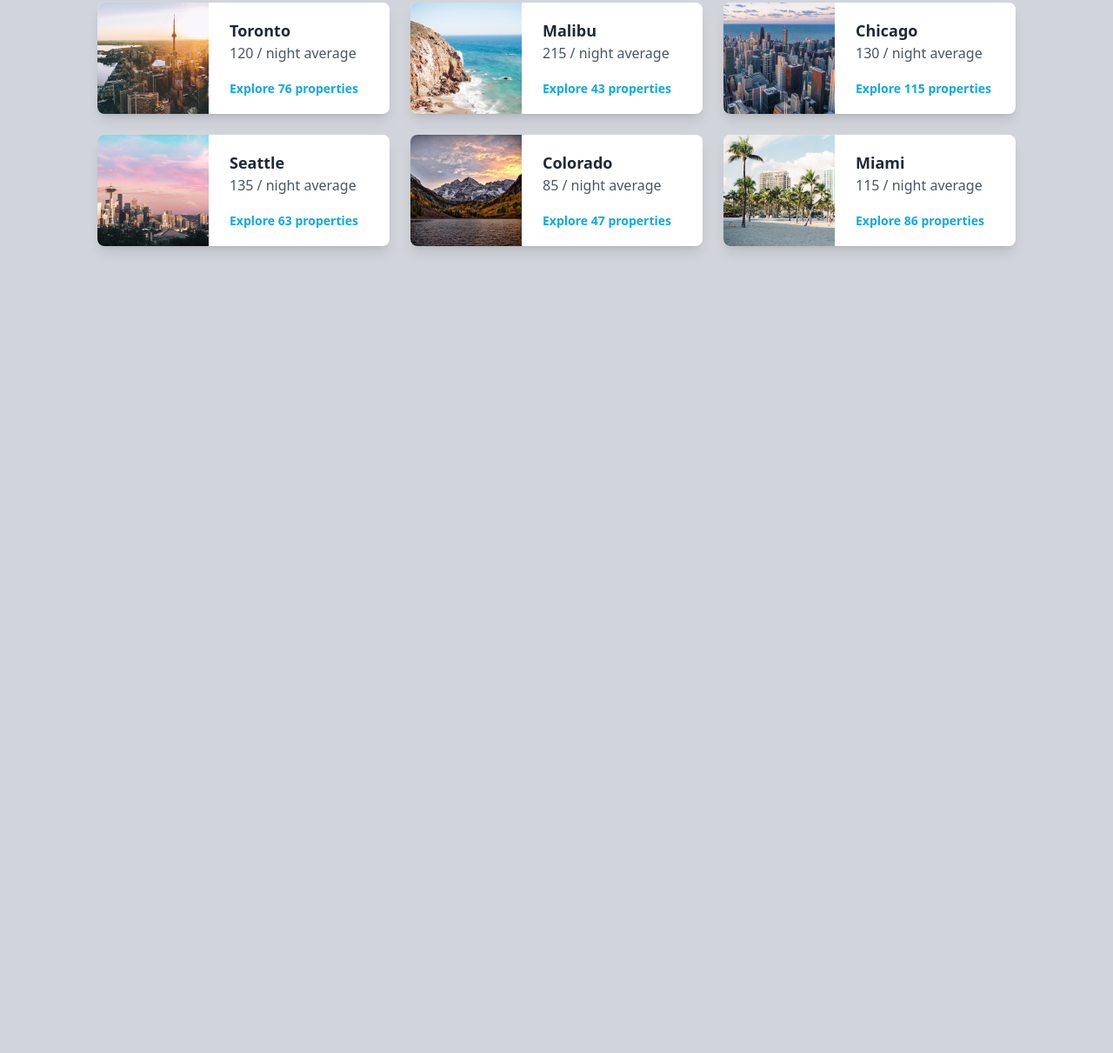
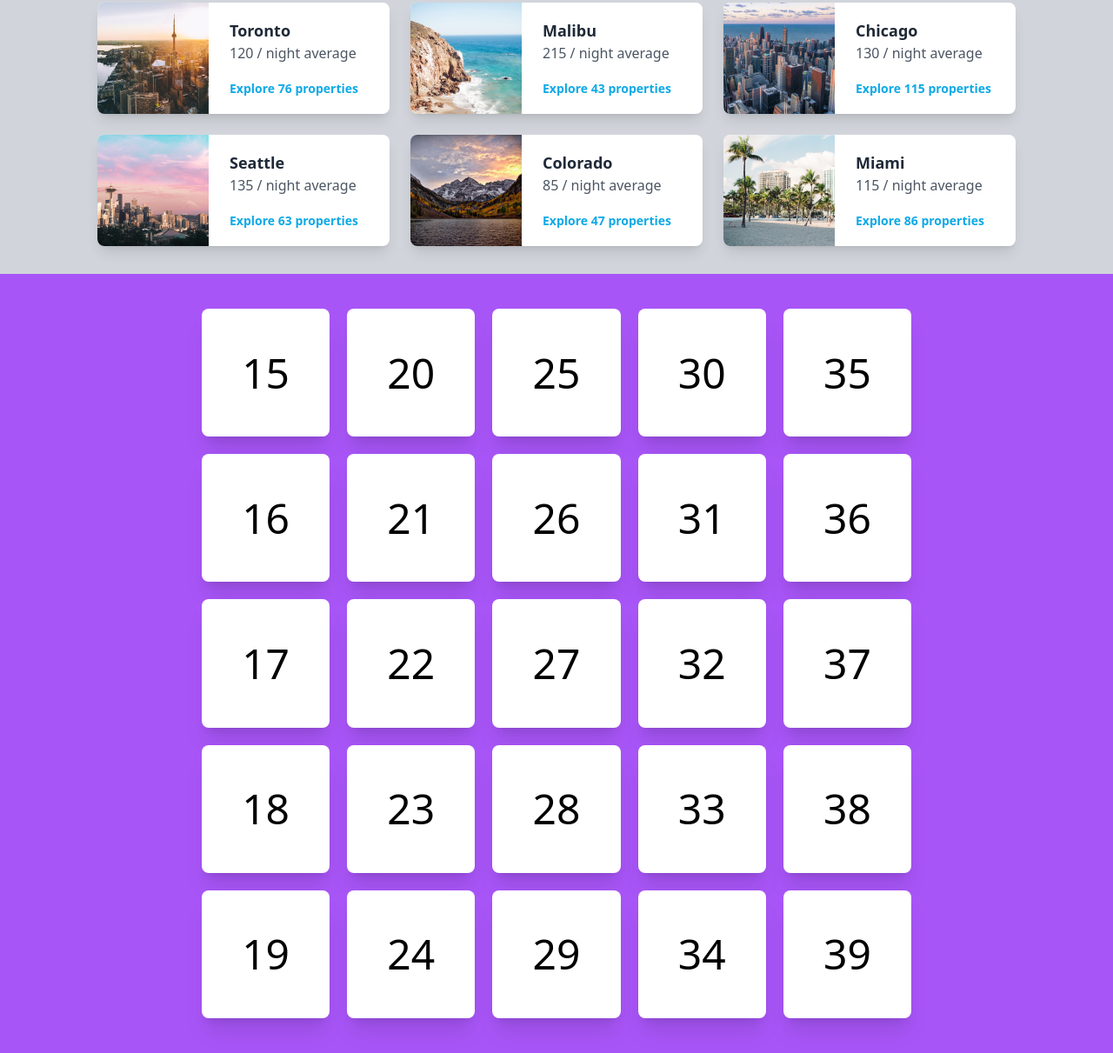
Before and after one commit to ricky-on-the-block/BlockchainBingo, a website built with Vite: page frontend/index.html in a window 1280 px wide. Shown: the part 657-1868 px from the top of the page at 87% size. Before the commit the page ends 972 px from the top, so only its background shows below. Built offline with nearby package versions, Linux system fonts and the light colour scheme.

Commit message:
tailwindcss bingo board using cssgrid & flexbox

```diff
--- a/frontend/index.html
+++ b/frontend/index.html
@@ -7,92 +7,89 @@
     <title>Blockchain Bingo</title>
   </head>
   <body class="bg-gray-300">
-    <div>
+    <section title="Landing Page Header">
       <div class="grid bg-gray-100 lg:grid-cols-2 2xl:grid-cols-5">
-        <div
-          class="mx-auto max-w-md px-8 py-12 sm:max-w-xl lg:max-w-full lg:px-12 lg:py-24 xl:mr-0 2xl:col-span-2"
-        >
+        <div class="mx-auto max-w-md px-8 py-12 sm:max-w-xl lg:max-w-full lg:px-12 lg:py-24 xl:mr-0 2xl:col-span-2">
           <div class="xl:max-w-xl">
             <img class="mt-6 h-10" src="/src/img/logo-brand.svg" alt="Workcation" />
-            <img
-              class="mt-6 rounded-lg object-center shadow-xl sm:mt-8 sm:h-64 sm:w-full sm:object-cover lg:hidden"
-              src="/src/img/beach-work.jpg"
-              alt="Woman workcationing on the beach"
-            />
-            <h1
-              class="mt-6 text-2xl font-bold text-gray-900 sm:mt-8 sm:text-4xl lg:text-3xl xl:text-4xl"
-            >
+            <img class="mt-6 rounded-lg object-center shadow-xl sm:mt-8 sm:h-64 sm:w-full sm:object-cover lg:hidden" src="/src/img/beach-work.jpg" alt="Woman workcationing on the beach" />
+            <h1 class="mt-6 text-2xl font-bold text-gray-900 sm:mt-8 sm:text-4xl lg:text-3xl xl:text-4xl">
               You can work from anywhere.
               <br class="hidden lg:inline" />
               <span class="text-brand">Take advantage of it.</span>
             </h1>
-            <p class="mt-2 text-gray-600 sm:mt-4 sm:text-xl">
-              Workcation helps you find work-friendly rentals in beautiful
-              locations so you can enjoy some nice weather even when you're not
-              on vacation.
-            </p>
+            <p class="mt-2 text-gray-600 sm:mt-4 sm:text-xl">Workcation helps you find work-friendly rentals in beautiful locations so you can enjoy some nice weather even when you're not on vacation.</p>
             <div class="mt-4 space-x-1 sm:mt-6">
-              <a
-                class="btn btn-primary shadow-lg transition hover:-translate-y-0.5"
-                href="#"
-                >Book your escape</a
-              >
+              <a class="btn btn-primary shadow-lg transition hover:-translate-y-0.5" href="#">Book your escape</a>
               <a class="btn btn-secondary" href="#">Learn more</a>
             </div>
           </div>
         </div>
 
         <div class="relative hidden lg:block 2xl:col-span-3">
-          <img
-            class="absolute inset-0 h-full w-full object-cover object-center"
-            src="/src/img/beach-work.jpg"
-            alt="Woman workcationing on the beach"
-          />
+          <img class="absolute inset-0 h-full w-full object-cover object-center" src="/src/img/beach-work.jpg" alt="Woman workcationing on the beach" />
         </div>
       </div>
+    </section>
 
-      <!-- Popular Destinations Section -->
+    <!-- Popular Destinations Section -->
+    <section title="Popular Destinations Dynamic Section">
       <div class="mx-auto max-w-md px-8 py-8 sm:max-w-xl lg:max-w-6xl lg:px-12">
         <h2 class="text-2xl text-gray-900">Popular destinations</h2>
-        <p class="mt-2 text-gray-600">
-          A selection of great work-friendly cities with lots to see and
-          explore.
-        </p>
+        <p class="mt-2 text-gray-600">A selection of great work-friendly cities with lots to see and explore.</p>
 
         <!-- ALPINEJS: Loop over all Destinations and render the same HTML (a psuedo-component!) -->
         <div x-data class="mt-6 grid gap-6 lg:grid-cols-2 xl:grid-cols-3">
           <template x-for="dest in $store.dests">
-            <div
-              class="flex items-center overflow-hidden rounded-lg bg-white shadow-lg"
-            >
-              <img
-                class="h-32 w-32 flex-shrink-0"
-                x-bind:src="dest.imageUrl"
-                x-bind:alt="dest.imageAlt"
-              />
+            <div class="flex items-center overflow-hidden rounded-lg bg-white shadow-lg">
+              <img class="h-32 w-32 flex-shrink-0" x-bind:src="dest.imageUrl" x-bind:alt="dest.imageAlt" />
               <div class="px-6 py-4">
-                <h3
-                  class="text-lg font-semibold text-gray-800"
-                  x-text="dest.city"
-                ></h3>
-
-                <p
-                  class="text-gray-600"
-                  x-text="dest.averagePrice + ' / night average'"
-                ></p>
+                <h3 class="text-lg font-semibold text-gray-800" x-text="dest.city"></h3>
+                <p class="text-gray-600" x-text="dest.averagePrice + ' / night average'"></p>
                 <div class="mt-4">
-                  <a
-                    href="#"
-                    class="text-sm font-semibold text-brand hover:text-brand-light"
-                    x-text="'Explore ' + dest.propertyCount + ' properties'"
-                  ></a>
+                  <a href="#" class="text-sm font-semibold text-brand hover:text-brand-light" x-text="'Explore ' + dest.propertyCount + ' properties'"></a>
                 </div>
               </div>
             </div>
           </template>
         </div>
       </div>
-    </div>
+    </section>
+
+    <!-- Testing Bingo Card Grid -->
+    <section title="Bingo Card">
+      <div class="flex min-h-screen flex-row flex-wrap items-center bg-purple-500">
+        <div class="mx-auto max-w-4xl flex-1 p-10">
+          <ul class="grid aspect-square grid-flow-col grid-cols-5 grid-rows-5 gap-5">
+            <li class="flex items-center justify-center rounded-lg bg-white text-5xl shadow-xl transition-colors hover:bg-purple-900 hover:text-white">15</li>
+            <li class="flex items-center justify-center rounded-lg bg-white text-5xl shadow-xl transition-colors hover:bg-purple-900 hover:text-white">16</li>
+            <li class="flex items-center justify-center rounded-lg bg-white text-5xl shadow-xl transition-colors hover:bg-purple-900 hover:text-white">17</li>
+            <li class="flex items-center justify-center rounded-lg bg-white text-5xl shadow-xl transition-colors hover:bg-purple-900 hover:text-white">18</li>
+            <li class="flex items-center justify-center rounded-lg bg-white text-5xl shadow-xl transition-colors hover:bg-purple-900 hover:text-white">19</li>
+            <li class="flex items-center justify-center rounded-lg bg-white text-5xl shadow-xl transition-colors hover:bg-purple-900 hover:text-white">20</li>
+            <li class="flex items-center justify-center rounded-lg bg-white text-5xl shadow-xl transition-colors hover:bg-purple-900 hover:text-white">21</li>
+            <li class="flex items-center justify-center rounded-lg bg-white text-5xl shadow-xl transition-colors hover:bg-purple-900 hover:text-white">22</li>
+            <li class="flex items-center justify-center rounded-lg bg-white text-5xl shadow-xl transition-colors hover:bg-purple-900 hover:text-white">23</li>
+            <li class="flex items-center justify-center rounded-lg bg-white text-5xl shadow-xl transition-colors hover:bg-purple-900 hover:text-white">24</li>
+            <li class="flex items-center justify-center rounded-lg bg-white text-5xl shadow-xl transition-colors hover:bg-purple-900 hover:text-white">25</li>
+            <li class="flex items-center justify-center rounded-lg bg-white text-5xl shadow-xl transition-colors hover:bg-purple-900 hover:text-white">26</li>
+            <li class="flex items-center justify-center rounded-lg bg-white text-5xl shadow-xl transition-colors hover:bg-purple-900 hover:text-white">27</li>
+            <li class="flex items-center justify-center rounded-lg bg-white text-5xl shadow-xl transition-colors hover:bg-purple-900 hover:text-white">28</li>
+            <li class="flex items-center justify-center rounded-lg bg-white text-5xl shadow-xl transition-colors hover:bg-purple-900 hover:text-white">29</li>
+            <li class="flex items-center justify-center rounded-lg bg-white text-5xl shadow-xl transition-colors hover:bg-purple-900 hover:text-white">30</li>
+            <li class="flex items-center justify-center rounded-lg bg-white text-5xl shadow-xl transition-colors hover:bg-purple-900 hover:text-white">31</li>
+            <li class="flex items-center justify-center rounded-lg bg-white text-5xl shadow-xl transition-colors hover:bg-purple-900 hover:text-white">32</li>
+            <li class="flex items-center justify-center rounded-lg bg-white text-5xl shadow-xl transition-colors hover:bg-purple-900 hover:text-white">33</li>
+            <li class="flex items-center justify-center rounded-lg bg-white text-5xl shadow-xl transition-colors hover:bg-purple-900 hover:text-white">34</li>
+            <li class="flex items-center justify-center rounded-lg bg-white text-5xl shadow-xl transition-colors hover:bg-purple-900 hover:text-white">35</li>
+            <li class="flex items-center justify-center rounded-lg bg-white text-5xl shadow-xl transition-colors hover:bg-purple-900 hover:text-white">36</li>
+            <li class="flex items-center justify-center rounded-lg bg-white text-5xl shadow-xl transition-colors hover:bg-purple-900 hover:text-white">37</li>
+            <li class="flex items-center justify-center rounded-lg bg-white text-5xl shadow-xl transition-colors hover:bg-purple-900 hover:text-white">38</li>
+            <li class="flex items-center justify-center rounded-lg bg-white text-5xl shadow-xl transition-colors hover:bg-purple-900 hover:text-white">39</li>
+          </ul>
+        </div>
+      </div>
+    </section>
 
     <script type="module" src="/src/alpinejs.ts"></script>
   </body>
--- a/frontend/package.json
+++ b/frontend/package.json
@@ -10,8 +10,10 @@
   },
   "devDependencies": {
     "@types/alpinejs": "^3.7.0",
+    "@types/tailwindcss": "^3.0.10",
     "alpinejs": "^3.10.2",
     "autoprefixer": "^10.4.7",
+    "ethers": "^5.6.9",
     "postcss": "^8.4.14",
     "prettier": "^2.7.1",
     "prettier-plugin-tailwindcss": "^0.1.11",
--- a/frontend/src/alpinejs.ts
+++ b/frontend/src/alpinejs.ts
@@ -1,10 +1,10 @@
-import Alpine from "alpinejs";
-import popularDestinations from "./data/popularDestinations";
+import Alpine from 'alpinejs';
+import popularDestinations from './data/popularDestinations';
 
 window.Alpine = Alpine;
 
 console.log(popularDestinations);
 
-Alpine.store("dests", popularDestinations);
+Alpine.store('dests', popularDestinations);
 
 Alpine.start();
--- a/frontend/src/global.d.ts
+++ b/frontend/src/global.d.ts
@@ -1,4 +1,4 @@
-import { Alpine as AlpineType } from "alpinejs";
+import { Alpine as AlpineType } from 'alpinejs';
 
 declare global {
   var Alpine: AlpineType;
```
Also changed, not shown: frontend/.prettierrc.json (added), 1 other file.
